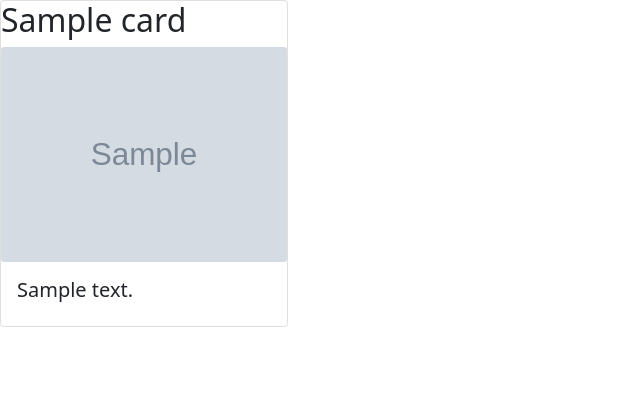
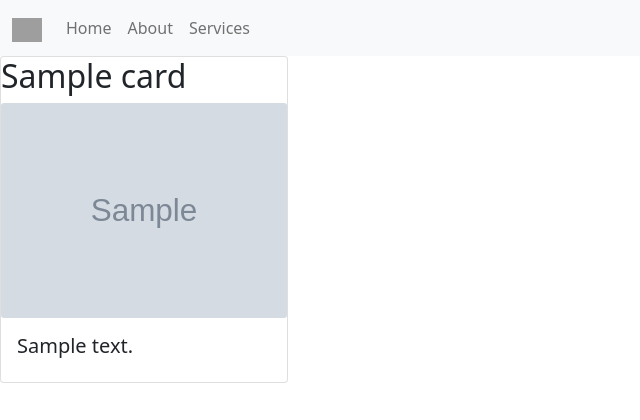
Before and after one commit to BAXF/FlashCards, a Django app: page /easy in a window 1280 px wide. Shown: the top 420 px of the page, without its empty margins (0-640 px from the left). Run offline with Django 5.2, Linux system fonts and the light colour scheme; tables that the repository leaves empty hold one stand-in row (values such as "Sample post"); grey boxes marked "Sample" are stand-in pictures; grey boxes are pictures that could not be loaded.

Commit message:
add menu

```diff
--- a/templates/base.html
+++ b/templates/base.html
@@ -6,12 +6,15 @@
     <meta name="viewport" content="width=device-width, initial-scale=1.0">
     <link href="https://cdn.jsdelivr.net/npm/bootstrap@5.0.2/dist/css/bootstrap.min.css" rel="stylesheet" integrity="sha384-EVSTQN3/azprG1Anm3QDgpJLIm9Nao0Yz1ztcQTwFspd3yD65VohhpuuCOmLASjC" crossorigin="anonymous">
     <link rel="stylesheet" href="{% static 'style.css' %}">
+    <script src="https://cdn.jsdelivr.net/npm/bootstrap@5.0.2/dist/js/bootstrap.bundle.min.js" integrity="sha384-MrcW6ZMFYlzcLA8Nl+NtUVF0sA7MsXsP1UyJoMp4YLEuNSfAP+JcXn/tWtIaxVXM" crossorigin="anonymous"></script>
     <title>Document</title>
 </head>
 <body>
+
+    {% include 'menu.html' %}
+
     {% block content %}
 
     {% endblock %}
-    <!-- End -->
 </body>
 </html>
--- /dev/null
+++ b/templates/menu.html
@@ -0,0 +1,19 @@
+<nav class="navbar navbar-expand-lg navbar-light bg-light">
+    <div class="container-fluid">
+        <a class="navbar-brand" href="#"><img src="logo.png" alt="Logo" width="30" height="24"></a>
+        <button class="navbar-toggler" type="button" data-bs-toggle="collapse" data-bs-target="#navbarNav" aria-controls="navbarNav" aria-expanded="false" aria-label="Toggle navigation">
+            <span class="navbar-toggler-icon"></span>
+        </button>
+        <div class="collapse navbar-collapse" id="navbarNav">
+            <ul class="navbar-nav">
+                <li class="nav-item">
+                    <a class="nav-link" href="#">Home</a>
+                </li>
+                <li class="nav-item">
+                    <a class="nav-link" href="/#about">About</a>
+                </li>
+                <li class="nav-item">
+                    <a class="nav-link" href="/#services">Services</a>
+                </li>
+            </ul>
+</nav>
```
